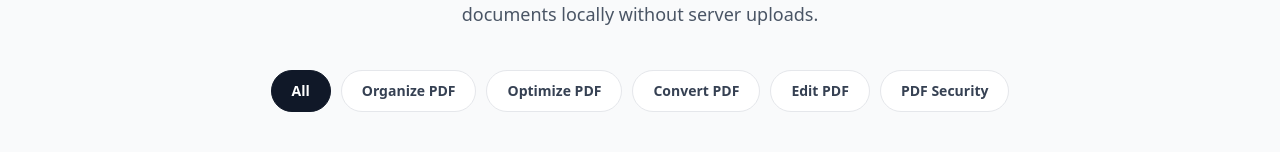
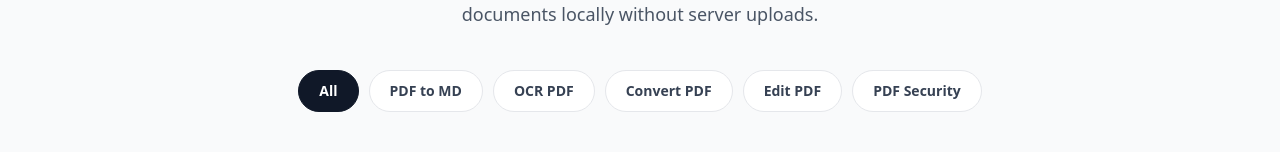
Before and after one commit to yousseflamteri-wq/pdfsite, a Next.js app: page / in a window 1280 px wide. Shown: the part 206-358 px from the top of the page. Built offline with nearby package versions, Linux system fonts and the light colour scheme; no server answers.

Commit message:
Update ToolsGrid categories with PDF to MD and OCR

```diff
--- a/src/app/pdf-to-md/PdfToMdTool.jsx
+++ b/src/app/pdf-to-md/PdfToMdTool.jsx
@@ -1,6 +1,7 @@
 'use client';
 
 import { useState } from 'react';
+import Link from 'next/link';
 
 // Loads pdf.js from /public at runtime so the bundler never touches it
 const loadPdfJs = () =>
@@ -104,6 +105,18 @@ export default function PdfToMdTool() {
         <p className="text-gray-500 mt-1">Extract formatted text locally in your browser for Notion, Obsidian, or AI prompts</p>
       </div>
 
+      {/* التنبيه الخاص بـ OCR */}
+      <div className="bg-blue-50 border border-blue-100 text-blue-800 px-4 py-3 rounded-lg text-sm mb-6 flex items-start gap-3 text-left">
+        <span className="text-xl mt-0.5">💡</span>
+        <p className="leading-relaxed">
+          <strong>Note:</strong> This tool extracts embedded digital text. If your PDF is a scanned document or an image, and the extraction yields no results, please try our{' '}
+          <Link href="/ocr-pdf" className="font-bold underline hover:text-blue-600 transition-colors">
+            OCR PDF Tool
+          </Link>
+          {' '}to recognize the text.
+        </p>
+      </div>
+
       <div className="border-2 border-dashed border-gray-300 rounded-lg p-8 text-center bg-gray-50 hover:bg-gray-100 transition">
         <input
           type="file"
--- a/src/components/ToolsGrid.jsx
+++ b/src/components/ToolsGrid.jsx
@@ -4,31 +4,38 @@ import { useState } from 'react';
 import Link from 'next/link';
 import { tools } from '../lib/toolsConfig';
 
+// التصنيفات الجداد اللي طلبتي
 const categories = [
   { id: 'all', label: 'All' },
-  { id: 'organize', label: 'Organize PDF' },
-  { id: 'optimize', label: 'Optimize PDF' },
+  { id: 'pdf-to-md', label: 'PDF to MD' },
+  { id: 'ocr', label: 'OCR PDF' },
   { id: 'convert', label: 'Convert PDF' },
   { id: 'edit', label: 'Edit PDF' },
   { id: 'security', label: 'PDF Security' },
 ];
 
-// tool id -> category
+// ربط كل أداة بالتصنيف ديالها باش يخدم الفلتر
 const toolCategory = {
-  'merge-pdf': 'organize',
-  'split-pdf': 'organize',
-  'remove-pages': 'organize',
-  'organize-pdf': 'organize',
-  'compress-pdf': 'optimize',
-  'ocr-pdf': 'optimize',
+  'pdf-to-md': 'pdf-to-md',
+  'ocr-pdf': 'ocr',
+
+  // أدوات التحويل
   'jpg-to-pdf': 'convert',
   'image-to-pdf': 'convert',
   'pdf-to-jpg': 'convert',
   'pdf-to-text': 'convert',
-  'pdf-to-md': 'convert',
+
+  // أدوات التعديل (جمعنا فيهم حتى أدوات التنظيم والضغط القديمة باش ما يضيعوش)
   'rotate-pdf': 'edit',
   'add-watermark': 'edit',
   'add-page-numbers': 'edit',
+  'merge-pdf': 'edit',
+  'split-pdf': 'edit',
+  'remove-pages': 'edit',
+  'organize-pdf': 'edit',
+  'compress-pdf': 'edit',
+
+  // أدوات الحماية
   'sign-pdf': 'security',
   'protect-pdf': 'security',
 };
@@ -43,7 +50,7 @@ export default function ToolsGrid() {
 
   return (
     <section className="mb-20">
-      {/* Category pills */}
+      {/* أزرار التصنيفات (Filters) */}
       <div className="flex flex-wrap justify-center gap-2.5 mb-10">
         {categories.map((cat) => (
           <button
@@ -54,7 +61,7 @@ export default function ToolsGrid() {
             className={`px-5 py-2.5 rounded-full text-sm font-semibold border transition-colors ${
               active === cat.id
                 ? 'bg-gray-900 text-white border-gray-900'
-                : 'bg-white text-gray-700 border-gray-200 hover:border-gray-400'
+                : 'bg-white text-gray-700 border-gray-200 hover:border-gray-400 hover:bg-gray-50'
             }`}
           >
             {cat.label}
@@ -62,7 +69,7 @@ export default function ToolsGrid() {
         ))}
       </div>
 
-      {/* Tools grid */}
+      {/* شبكة الأدوات */}
       <div className="grid grid-cols-1 sm:grid-cols-2 lg:grid-cols-3 gap-5">
         {visibleTools.map((tool) => {
           const Icon = tool.icon;
```
